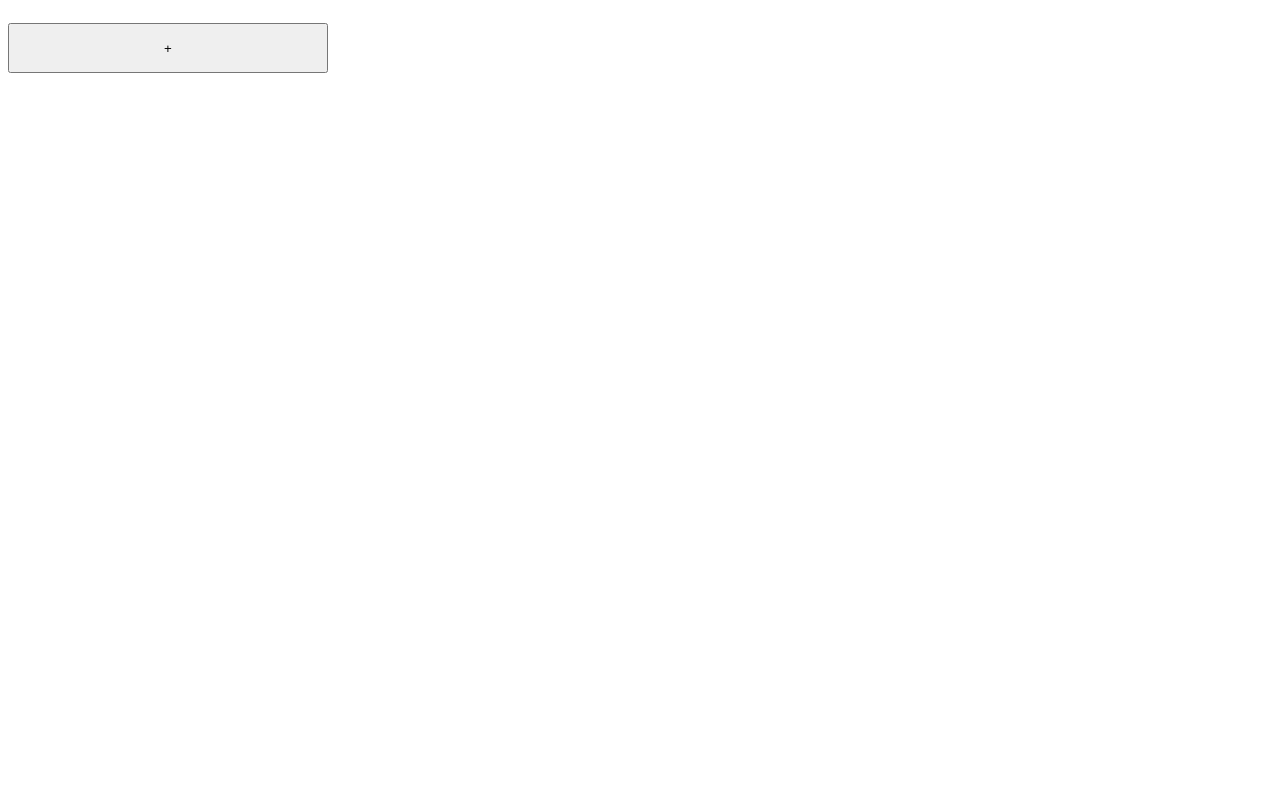
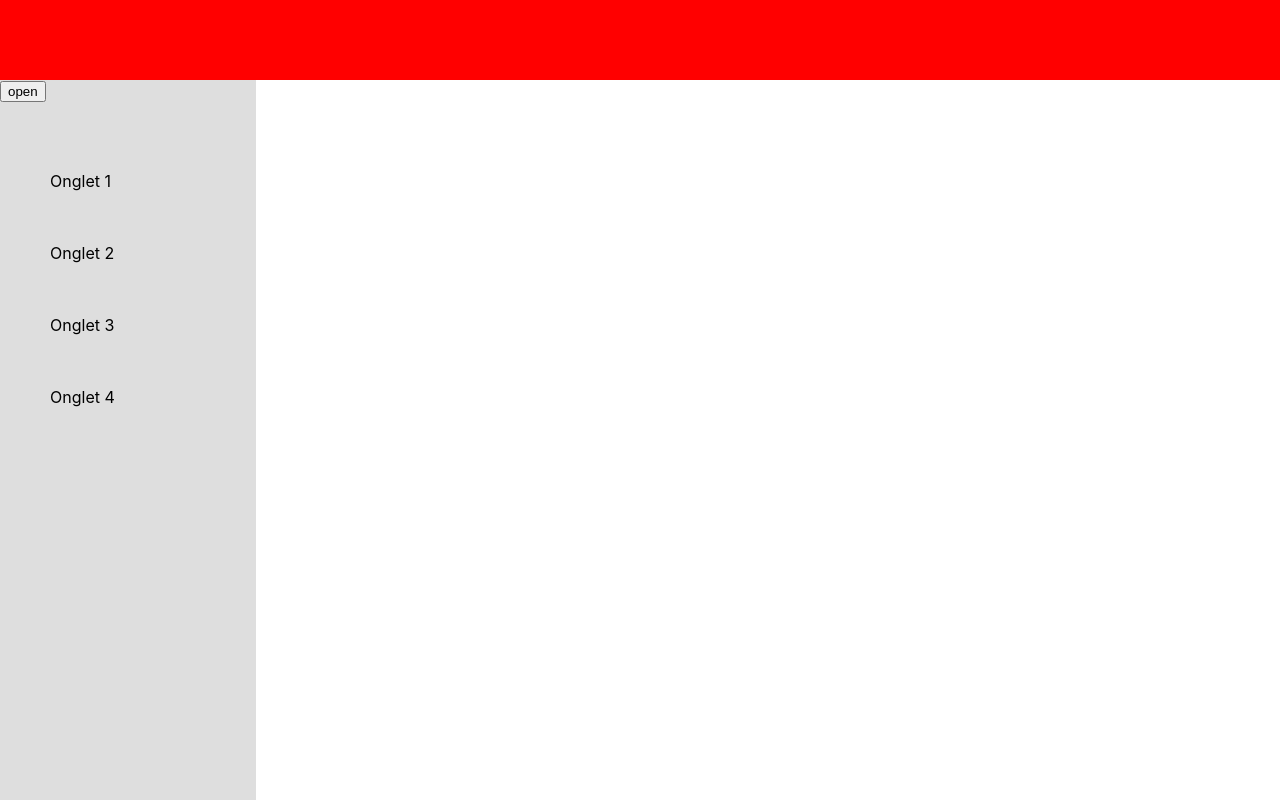
Before and after one commit to emkyu404/EasyVote, a React (Create React App) app in the folder client/: page / in a window 1280 px wide. Built offline with nearby package versions, Linux system fonts and the light colour scheme.

Commit message:
ajout des components pour le menu

```diff
--- a/client/src/App.js
+++ b/client/src/App.js
@@ -1,9 +1,16 @@
 import "./css/App.css";
 import { useState } from "react";
 import Axios from "axios";
+import Menu from './components/Menu'
+import Header from './components/Header'
 
 function App() {
   const [citizens, setCitizens] = useState([""]);
+  const [showMenu, setShowMenu] = useState(true)
+
+  const toggleMenu = () => {
+
+  }
 
   const getCitizens = () => {
     console.log("aaa");
@@ -14,8 +21,8 @@ function App() {
 
   return (
     <div className="App">
-      <button onClick={() => getCitizens()}>+</button>
-      {citizens[0].nomCitoyen}
+      <Header />
+      <Menu />
     </div>
   );
 }
--- a/client/src/components/Header.js
+++ b/client/src/components/Header.js
@@ -1,10 +1,7 @@
-import Logo from '../img/logo.PNG'
-
-const Header = ()=>{
-    return(
-        <header className='header'>
-            <img src={Logo} alt="EasyVoteLogo"></img>
-        </header>
+const Header = () => {
+    return (
+        <div className='header'>
+        </div>
     )
 }
 
--- a/client/src/components/Menu.js
+++ b/client/src/components/Menu.js
@@ -1,16 +1,19 @@
-const Menu = ()=>{
-    return(
-        <nav class="nav-horizontal">
-            <div class="mask">
-                <ul class="list">
-                    <li><a href="#">Acceuil</a></li>
-                    <li><a href="#">Elections</a></li>
-                    <li><a href="#">Profil</a></li>
-                    <li><a href="#">Connexion</a></li>
-                    <li><a >Deconnexion</a></li>
-                </ul>
+import { findByLabelText } from "@testing-library/react"
+import MenuItem from './MenuItem'
+import MenuController from './MenuController'
+const Menu = () => {
+    return (
+        <div className='menu-container'>
+            <div className="menu-controller">
+                <MenuController />
             </div>
-        </nav>
+            <div className="menu-items">
+                <MenuItem text="Onglet 1"></MenuItem>
+                <MenuItem text="Onglet 2"></MenuItem>
+                <MenuItem text="Onglet 3"></MenuItem>
+                <MenuItem text="Onglet 4"></MenuItem>
+            </div>
+        </div>
     )
 }
 
--- /dev/null
+++ b/client/src/components/MenuController.js
@@ -0,0 +1,7 @@
+const MenuController = () => {
+    return (
+      <button>open</button>
+    )
+}
+
+export default MenuController
--- /dev/null
+++ b/client/src/components/MenuItem.js
@@ -0,0 +1,11 @@
+
+const MenuItem = ({text}) => {
+    return (
+        <div className="menu-item"><ul>{text}</ul></div>
+    )
+}
+
+
+
+
+export default MenuItem
--- a/client/src/css/App.css
+++ b/client/src/css/App.css
@@ -1,54 +1,49 @@
+body {
+  margin: 0;
+  font-family: -apple-system, BlinkMacSystemFont, 'Segoe UI', 'Roboto', 'Oxygen',
+    'Ubuntu', 'Cantarell', 'Fira Sans', 'Droid Sans', 'Helvetica Neue',
+    sans-serif;
+  -webkit-font-smoothing: antialiased;
+  -moz-osx-font-smoothing: grayscale;
+}
+
 .App {
   display: flex;
   flex-direction: column;
   justify-content: center;
 }
 
-.information {
-  display: flex;
+.menu-container{
+  background-color: #DEDEDE;
+  display : flex;
+  max-width : 20vw;
   flex-direction: column;
-  width: 100%;
-  justify-content: center;
-  align-items: center;
+  height : 90vh;
 
 }
 
-input {
-  width: 300px;
-  height: 50px;
-  font-size: 20px;
-  padding-left: 10px;
-  margin: 5px;
-
+.menu-item{
+  border-right : 3px solid #DEDEDE;
+  padding : 10px;
 }
 
- button {
-  width: 320px;
-  height: 50px;
-  margin-top: 15px;
+.menu-item:hover{
+  background-color : #CECECE;
+  transition : 0.25s;
+  border-color : cyan;
+  cursor : pointer;
 }
 
- button:hover {
-  cursor: pointer;
+.header{
+  background-color: red;
+  height : 10vh;
 }
 
-.employees {
-  display: flex;
-  align-items: center;
-  flex-direction: column;
-  width: 100%;
+.menu-controller{
+  flex : 2;
+  min-height : 10px;
 }
 
-.employee {
-  width: 700px;
-  height: auto;
-  border: 1px solid black;
-  margin: 10px;
-  display: flex;
-  padding: 10px;
-  font-family: 'Courier New', Courier, monospace;
+.menu-items{
+  flex : 20;
 }
-
-.employee h3 {
-  margin: 20px;
-}
```
Also changed, not shown: client/src/App copy.js (deleted, +0 -158 lines), 2 other files (tests, documents, lock files or other folders).
